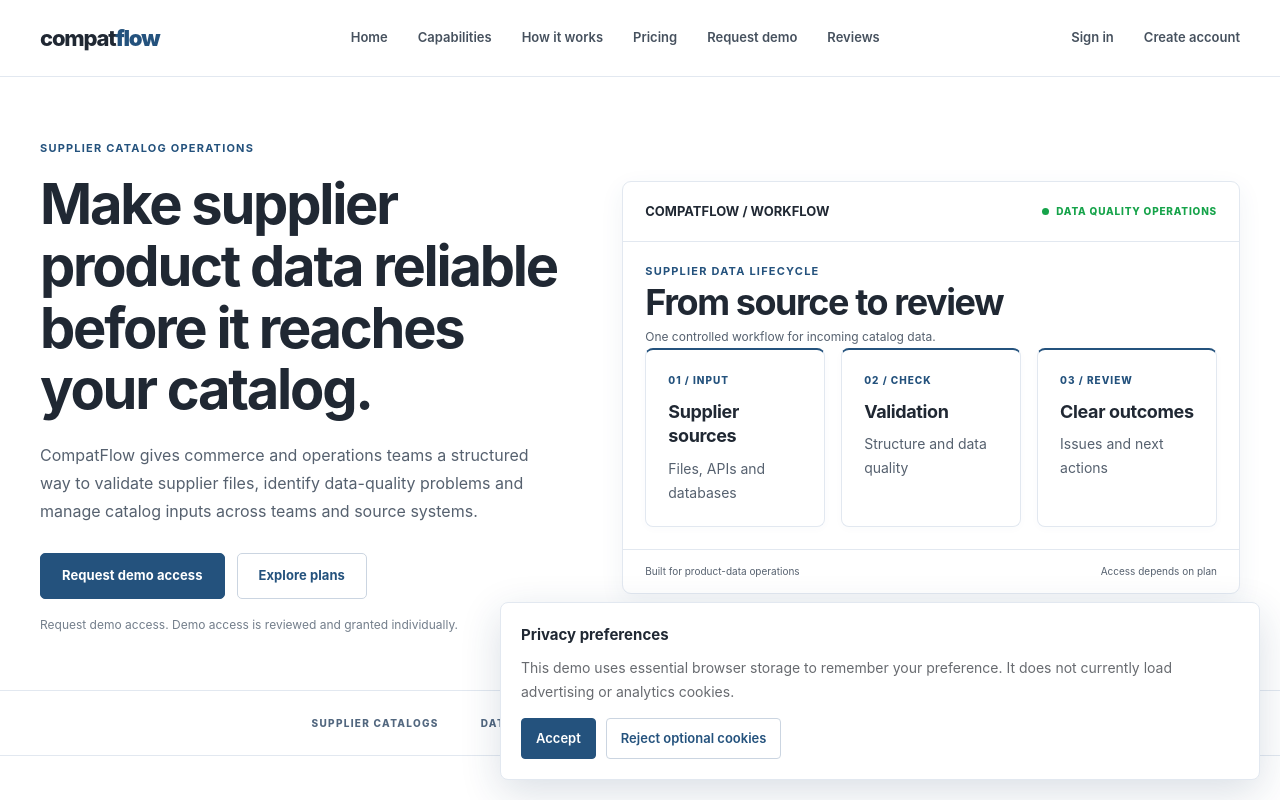
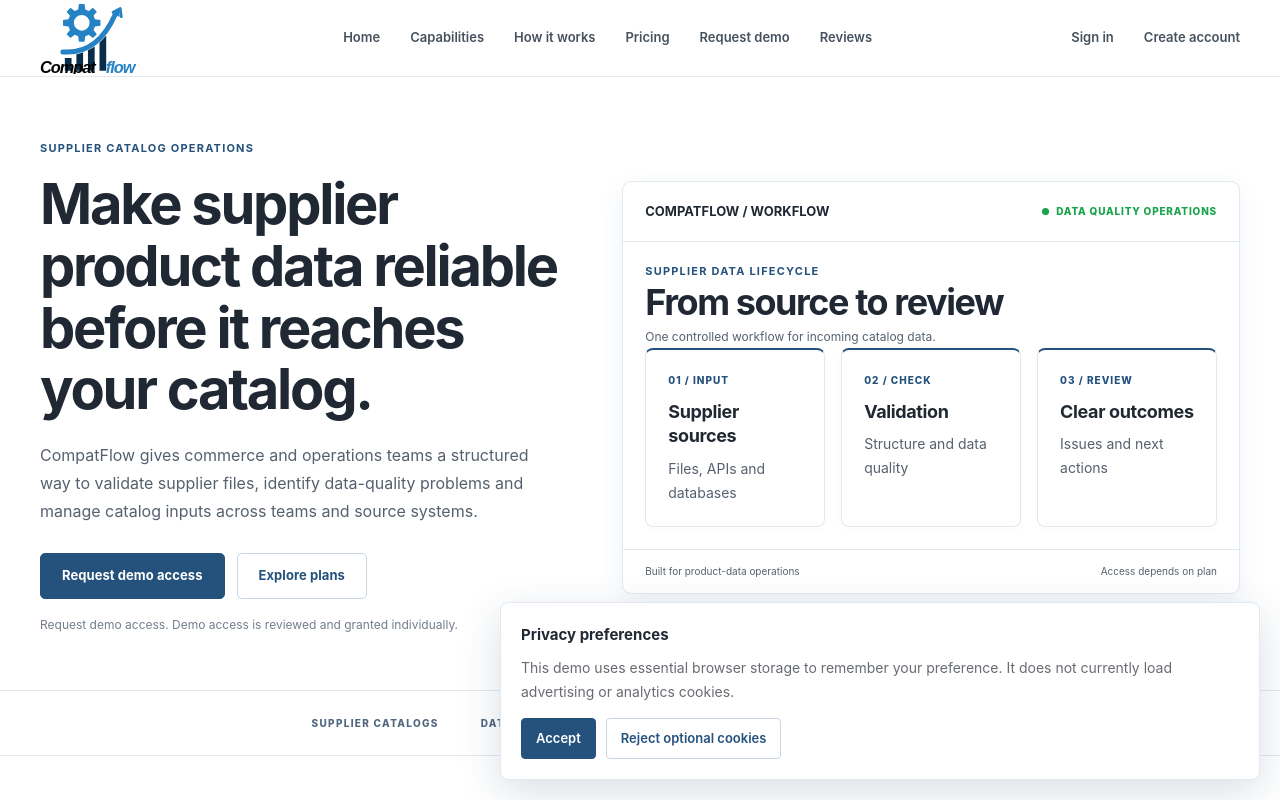
Before and after one commit to Revanth6699/compat-flow, a Next.js app in the folder frontend/: page / in a window 1280 px wide. Shown: the top 800 px of the page. Built offline with nearby package versions, Linux system fonts and the light colour scheme; no server answers.

Commit message:
Use CompatFlow logo in site header

```diff
--- a/frontend/components/site-header.tsx
+++ b/frontend/components/site-header.tsx
@@ -1,6 +1,7 @@
 "use client";
 
 import Link from "next/link";
+import Image from "next/image";
 import { useAuth } from "@/components/auth-provider";
 import { apiRequest } from "@/lib/auth-client";
 import { useEffect, useState } from "react";
@@ -22,7 +23,7 @@ export function SiteHeader() {
     <header className="site-header">
       <div className="container header-inner">
         <Link className="brand" href="/" aria-label="CompatFlow home">
-          compat<span className="brand-mark">flow</span>
+          <Image src="/compatflow-logo.svg" alt="CompatFlow" width={104} height={72} priority />
         </Link>
         <nav className="nav header-main-nav" aria-label="Main navigation">
           {user ? (
```
